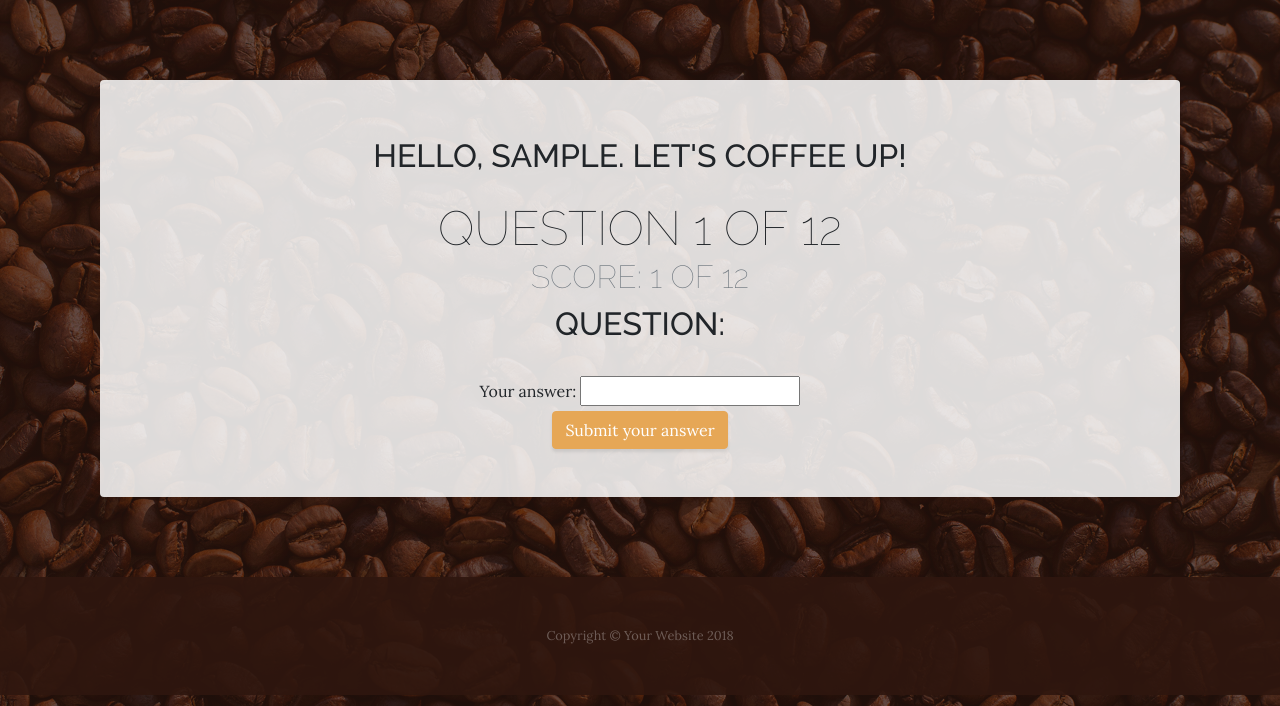
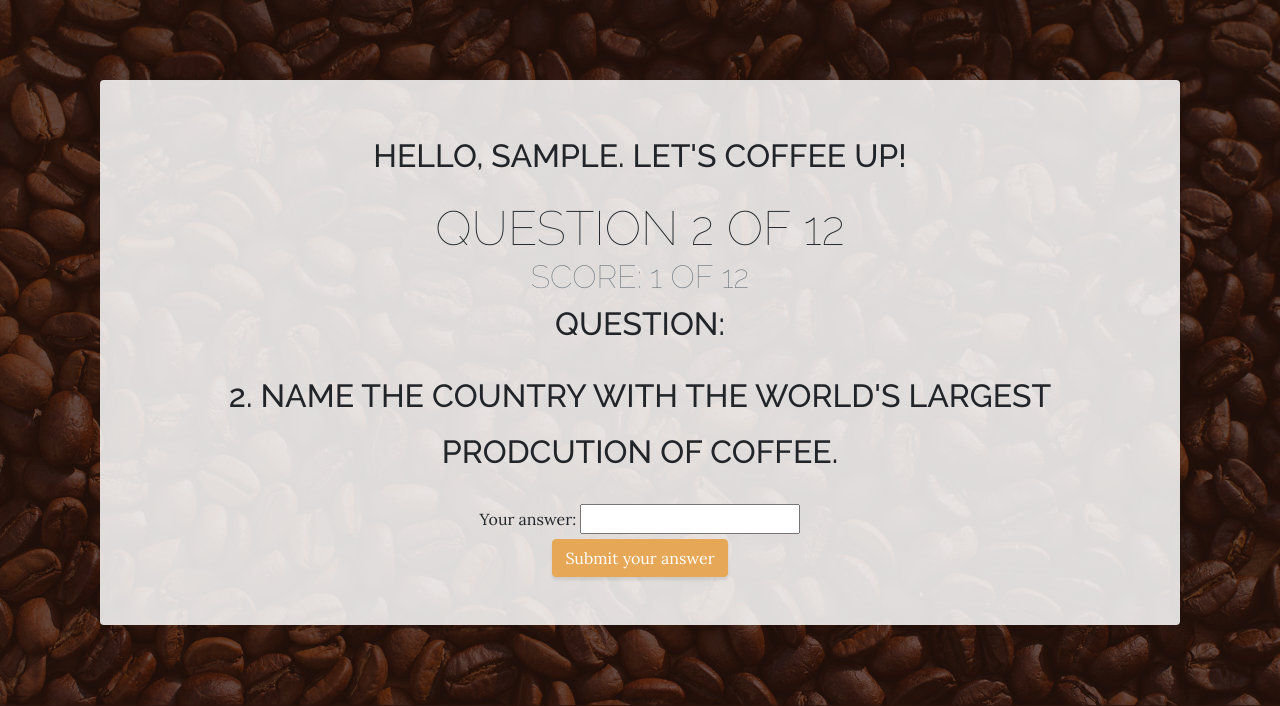
Before and after one commit to Code-Institute-Submissions/python-project-game, a Flask app: page /quiz in a window 1280 px wide. Shown: the part 56-762 px from the top of the page. Run offline with Flask 2, Linux system fonts and the light colour scheme; the visitor is signed in with stand-in values (Sample User, id 1); some libraries are stand-ins or nearby versions.

Commit message:
got the number of questions to render programatically on quiz.html

```diff
--- a/app.py
+++ b/app.py
@@ -59,37 +59,30 @@ def get_coffee_quiz():
     #first ime page loads, sess num is 0, and takes q0 and a0 into coffee answer
     #then i post it, but it all runs again before it checks to see whether it was get or post
     #so sesion num is still zero at that point#
-    i = session['quiz_num'] ############################## This isn't needed if you call get_coffee_questions(riddles, session['quiz_num']) as I did on line 96
 
     #Calling question and answer functions - START
-    coffee_question = get_coffee_questions(riddles, i)
+    coffee_question = get_coffee_questions(riddles, session['quiz_num'])
     #Trying to get image - START
     # coffee_image = get_coffee_images(riddles, i)
     #Trying to get image - END
-    coffee_answer = get_coffee_answers(riddles, i).lower() #################### I'd actually put these in the GET request, noting the above ^^^ and get rid of "i"
+    coffee_answer = get_coffee_answers(riddles, session['quiz_num']).lower() #################### I'd actually put these in the GET request, noting the above ^^^ and get rid of "i"
     #Calling question and answer functions - END
 
     #Now we get the number of riddles in our quiz
     number_of_questions = len(riddles)
 
     if request.method == "GET":
-        print("I am here in the 'if GET' statement")
+        # print("I am here in the 'if GET' statement")
         return render_template("quiz.html", coffee_question=coffee_question,
                                             # coffee_image=coffee_image,
                                             username=session["username"],
                                             score=session["score"],
+                                            session=session["quiz_num"],
                                             number_of_questions=number_of_questions)
     #Trying to pass the answer and check if correct - START
     elif request.method == "POST":
-    #While this avoided questions twice, The problem with this was that now questions
-    #would progress no matter if right or wring
-        # session['quiz_num'] += 1
-        # print("*****")
-        # print(session['quiz_num'])
-        # print("experiment")
-        print("I am in here in the 'if POST' statement")
         if request.form:
-            print(request.form)
+            # print(request.form)
             #The guess would equal the user's input
             coffee_guess = request.form["answer"].lower()
             print("correct answer: ", coffee_answer, "user's answer: ", coffee_guess)
@@ -100,9 +93,9 @@ def get_coffee_quiz():
                     print("right!")
                     #Add points to "score"
                     session['score'] += 1
-                    print("before incrementing", session['quiz_num'])
+                    # print("before incrementing", session['quiz_num'])
                     session['quiz_num'] += 1
-                    print("after incrementing", session['quiz_num'])
+                    # print("after incrementing", session['quiz_num'])
 
                     # You incremented the question number in the session - now you need to remember to
                     # go get the question/answer it corresponds to before returning the template! Without doing that,
@@ -118,7 +111,10 @@ def get_coffee_quiz():
                                                 coffee_question=coffee_question,
                                                 # coffee_image=coffee_image,
                                                 coffee_answer=coffee_answer,
-                                                score=session["score"])
+                                                score=session["score"],
+                                                session=session["quiz_num"],
+                                                number_of_questions=number_of_questions)
+
                 elif session['quiz_num'] >= len(riddles):
                     session['score'] += 1
                     session['quiz_num'] += 0
@@ -132,7 +128,9 @@ def get_coffee_quiz():
                                             coffee_question=coffee_question,
                                             # coffee_image=coffee_image,
                                             coffee_answer=coffee_answer,
-                                            score=session["score"])
+                                            score=session["score"],
+                                            session=session["quiz_num"],
+                                            number_of_questions=number_of_questions)
 
         #Trying to pass the answer and check if correct - END
 
--- a/templates/quiz.html
+++ b/templates/quiz.html
@@ -5,11 +5,11 @@
         <div class="intro-text left-0 text-center bg-faded p-5 rounded">
             <h2 class="section-heading mb-4">
                 <p class="mb-3">Hello, {{ username }}. Let's coffee up!</p>
-                <span class="section-heading-lower">Question 1 of {{ number_of_questions }}</span>
+                <span class="section-heading-lower">Question {{ session + 1 }} of {{ number_of_questions }}</span>
                 <span class="font-weight-light text-muted">Score: {{ score }} of {{ number_of_questions }}</span>
                 <p>Question: </p>
+                <p>{{ coffee_question }}</p>
                 <!--#Trying to get image - START-->
-                <!--<p>{{ coffee_question }}</p>-->
                 <!--{% if coffee_image %}-->
                 <!--<div>-->
                 <!--    <p>Pictorial Question:</p>-->
```
